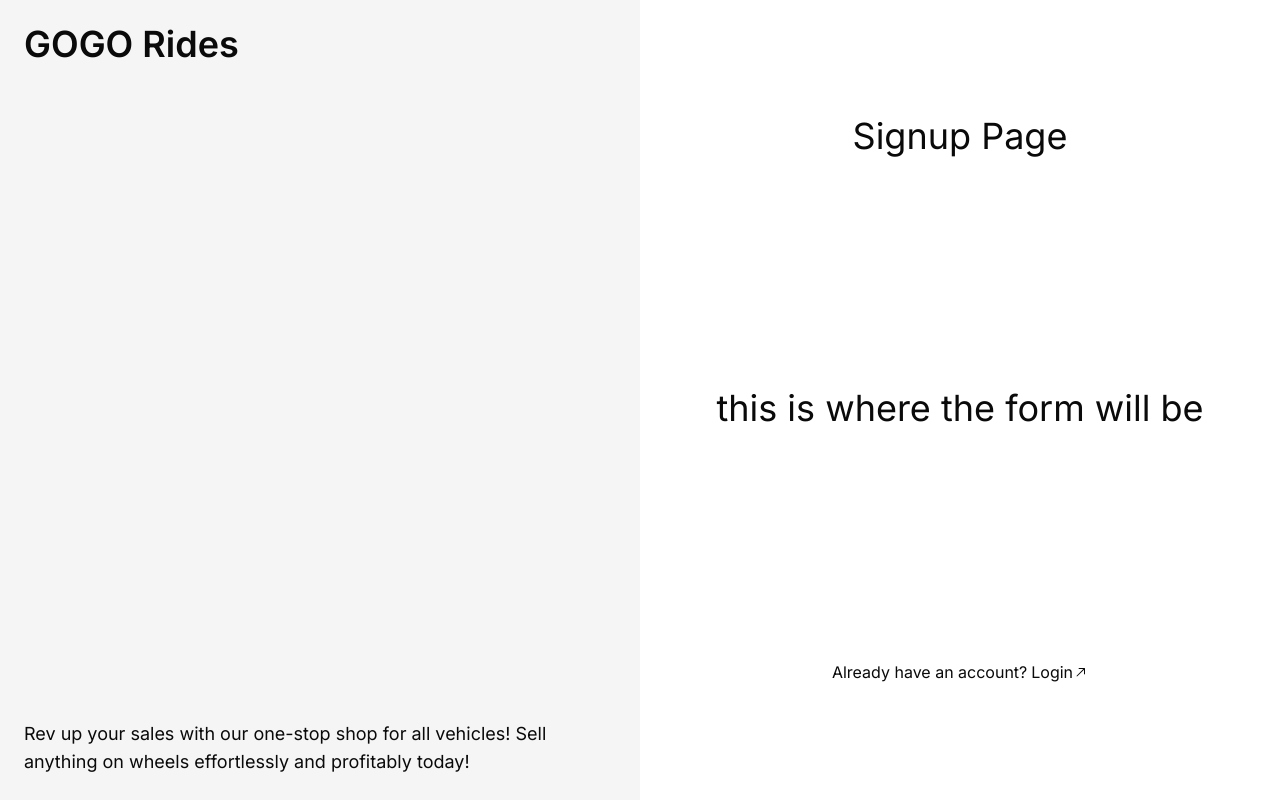
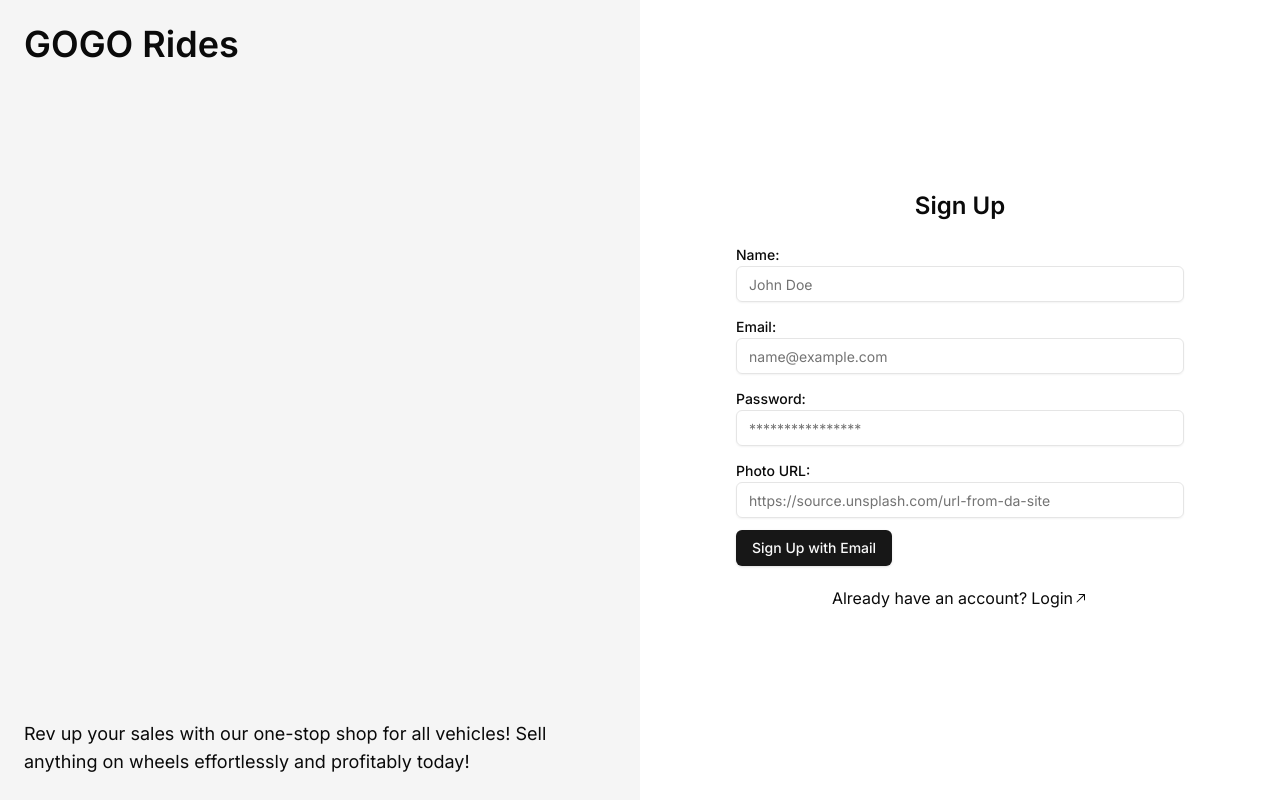
Before and after one commit to frustrated018/gogo-rides, a Next.js app: page /signup in a window 1280 px wide. Built offline with nearby package versions, Linux system fonts and the light colour scheme.

Commit message:
Set up basic form structure for signup and login

```diff
--- /dev/null
+++ b/app/(Auth)/login/login-form.jsx
@@ -0,0 +1,33 @@
+import { Button } from "@/components/ui/button";
+import { Input } from "@/components/ui/input";
+import { Label } from "@/components/ui/label";
+
+const LoginForm = () => {
+  return (
+    <div className="w-full flex flex-col justify-center items-center">
+      <h2 className="text-2xl font-semibold mb-5">Login</h2>
+      <form className="w-[90%] max-w-md mx-auto flex-grow space-y-3">
+        <div>
+          <Label htmlFor="email">Email:</Label>
+          <Input
+            className="w-full"
+            id="email"
+            placeholder="name@example.com"
+            type="email"
+            autoCapitalize="none"
+            autoComplete="email"
+            autoCorrect="off"
+          />
+        </div>
+
+        <div>
+          <Label htmlFor="email">Password:</Label>
+          <Input id="password" placeholder="****************" type="password" />
+        </div>
+        <Button type="submit">Log in with Email</Button>
+      </form>
+    </div>
+  );
+};
+
+export default LoginForm;
--- a/app/(Auth)/login/page.js
+++ b/app/(Auth)/login/page.js
@@ -1,12 +1,13 @@
 import { ArrowTopRightIcon } from "@radix-ui/react-icons";
 import Link from "next/link";
+import LoginForm from "./login-form";
 
 const LoginPage = () => {
   return (
     <main className="min-h-screen">
-      <section className="w-full flex">
+      <section className="w-full flex flex-col md:flex-row">
         {/* //! left section */}
-        <div className="w-1/2 bg-secondary h-screen p-6 flex flex-col justify-between">
+        <div className="md:w-1/2 w-full hidden md:flex bg-secondary min-h-screen p-6 flex-col justify-between">
           <Link href="/" className="text-4xl font-semibold">
             GOGO Rides
           </Link>
@@ -16,11 +17,10 @@ const LoginPage = () => {
           </p>
         </div>
         {/* //! Right section */}
-        <div className="w-1/2 h-screen grid place-items-center">
-          <h2 className="text-4xl">Login Page</h2>
-          <h2 className="text-4xl"> this is where the form will be</h2>
-          <p className="inline-flex gap-1 text-base">
-            Don&apos;t have an account?{" "}
+        <div className="md:w-1/2 w-full min-h-screen flex justify-center items-center flex-col">
+          <LoginForm />
+          <p className="inline-flex gap-1 text-base mx-auto mt-5">
+            Don&apos;t have an account?
             <Link href="/signup" className="hover:underline flex items-center">
               signup <ArrowTopRightIcon />
             </Link>
--- a/app/(Auth)/signup/page.js
+++ b/app/(Auth)/signup/page.js
@@ -1,12 +1,13 @@
 import { ArrowTopRightIcon } from "@radix-ui/react-icons";
 import Link from "next/link";
+import SignupForm from "./signup-form";
 
 const SignupPage = () => {
   return (
     <main className="min-h-screen">
       <section className="w-full flex">
         {/* //! left section */}
-        <div className="w-1/2 bg-secondary h-screen p-6 flex flex-col justify-between">
+        <div className="md:w-1/2 w-full hidden md:flex bg-secondary min-h-screen p-6 flex-col justify-between">
           <Link href="/" className="text-4xl font-semibold">
             GOGO Rides
           </Link>
@@ -16,12 +17,11 @@ const SignupPage = () => {
           </p>
         </div>
         {/* //! Right section */}
-        <div className="w-1/2 h-screen grid place-items-center">
-          <h2 className="text-4xl">Signup Page</h2>
-          <h2 className="text-4xl"> this is where the form will be</h2>
+        <div className="md:w-1/2 w-full min-h-screen flex justify-center items-center flex-col">
+          <SignupForm />
 
-          <p className="inline-flex gap-1 text-base">
-           Already have an account?{" "}
+          <p className="inline-flex gap-1 text-base mx-auto mt-5">
+            Already have an account?{" "}
             <Link href="/login" className="hover:underline flex items-center">
               Login <ArrowTopRightIcon />
             </Link>
--- /dev/null
+++ b/app/(Auth)/signup/signup-form.jsx
@@ -0,0 +1,56 @@
+import { Button } from "@/components/ui/button";
+import { Input } from "@/components/ui/input";
+import { Label } from "@/components/ui/label";
+
+const SignupForm = () => {
+  return (
+    <div className="w-full flex flex-col justify-center items-center">
+      <h2 className="text-2xl font-semibold mb-5">Sign Up</h2>
+      <form className="w-[90%] max-w-md mx-auto flex-grow space-y-3">
+        <div>
+          <Label htmlFor="name">Name:</Label>
+          <Input
+            className="w-full"
+            id="name"
+            placeholder="John Doe"
+            type="text"
+            autoComplete="name"
+            autoCorrect="off"
+          />
+        </div>
+        <div>
+          <Label htmlFor="email">Email:</Label>
+          <Input
+            className="w-full"
+            id="email"
+            placeholder="name@example.com"
+            type="email"
+            autoCapitalize="none"
+            autoComplete="email"
+            autoCorrect="off"
+          />
+        </div>
+
+        <div>
+          <Label htmlFor="email">Password:</Label>
+          <Input id="password" placeholder="****************" type="password" />
+        </div>
+
+        <div>
+          <Label htmlFor="photoUrl">Photo URL:</Label>
+          <Input
+            className="w-full"
+            id="photoUrl"
+            placeholder="https://source.unsplash.com/url-from-da-site"
+            type="text"
+            autoComplete="name"
+            autoCorrect="off"
+          />
+        </div>
+        <Button type="submit">Sign Up with Email</Button>
+      </form>
+    </div>
+  );
+};
+
+export default SignupForm;
```
